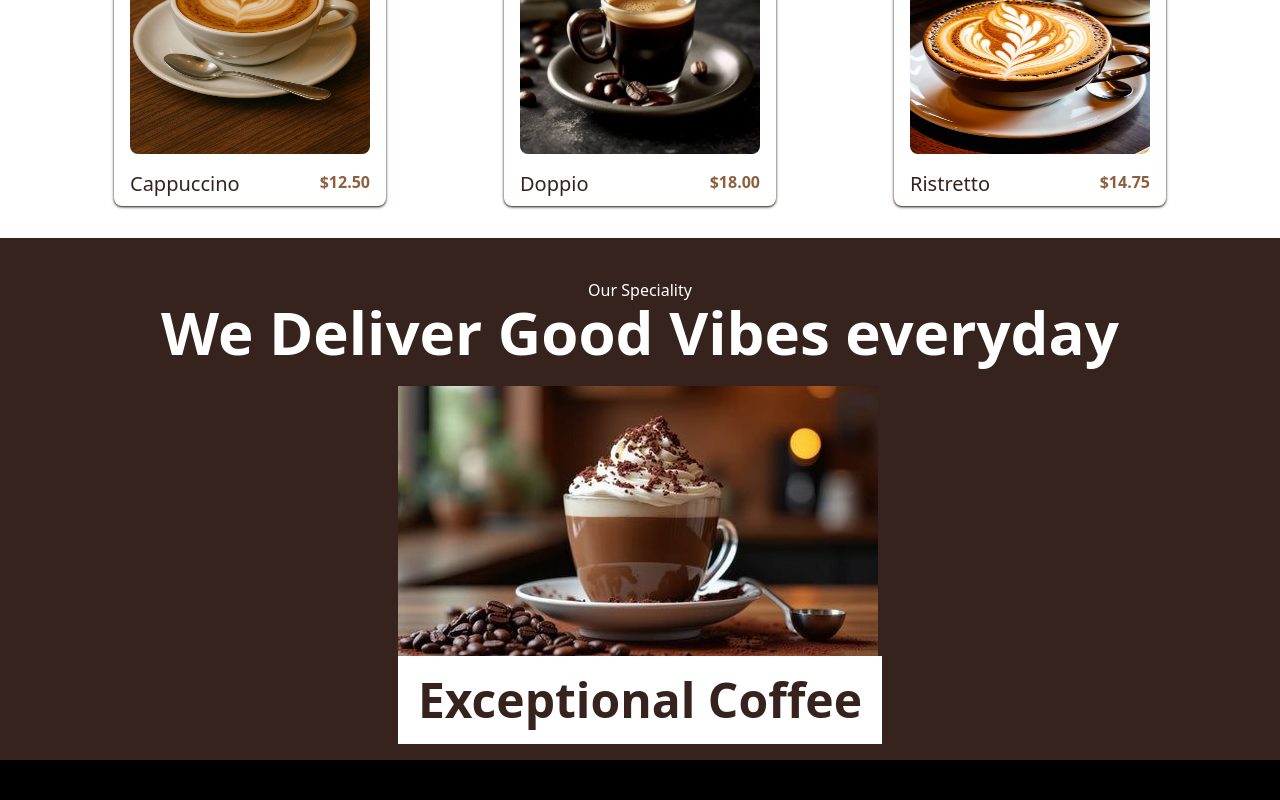
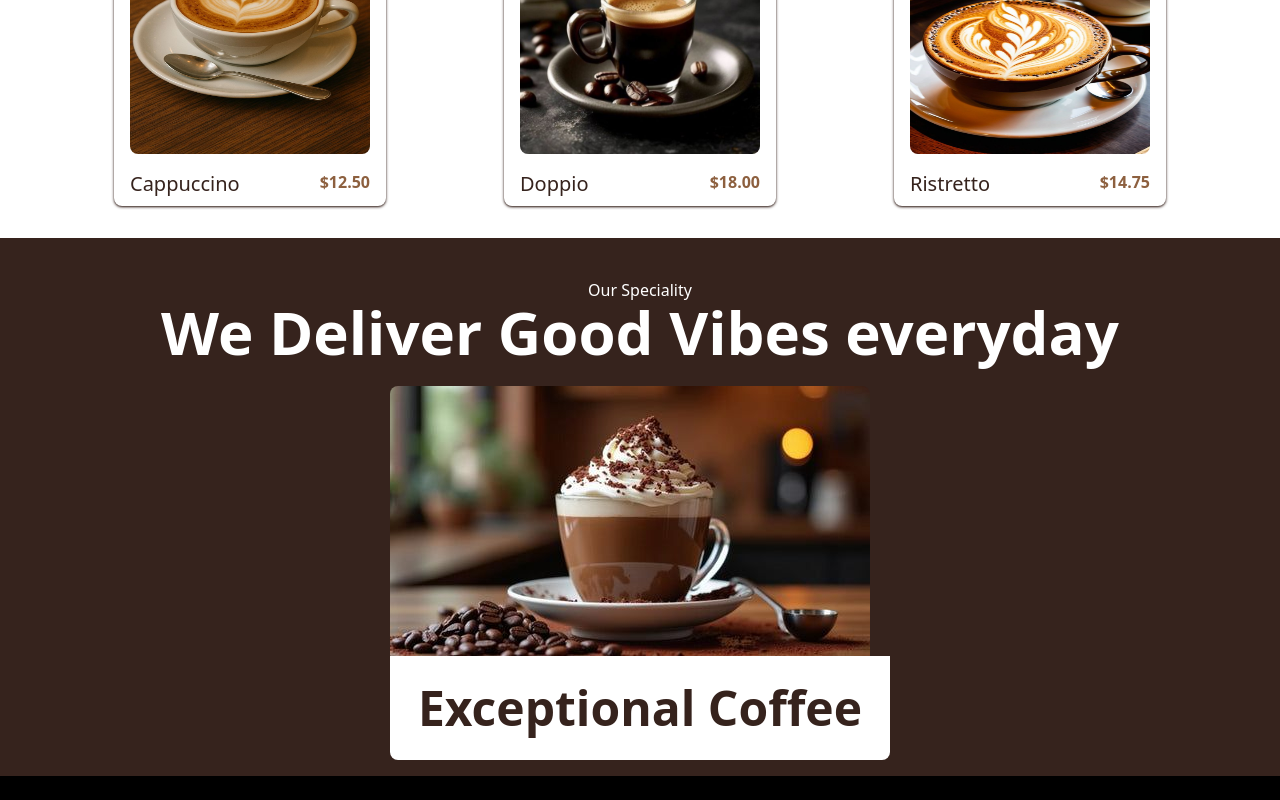
Before and after one commit to Developerfiyin/Finpay-project, a React (Vite) app: page / in a window 1280 px wide. Shown: the part 1214-2014 px from the top of the page. Built offline with nearby package versions, Linux system fonts and the light colour scheme.

Commit message:
updated section

```diff
--- a/src/Components/Speciality.jsx
+++ b/src/Components/Speciality.jsx
@@ -7,10 +7,10 @@ const Speciality = () => {
           <h5 className='mt-6'> Our Speciality</h5>
           <h1 className='text-6xl font-semibold'>We Deliver Good Vibes everyday</h1>
            <div className='flex justify-evenly mt-6'>
-            <div>
-            <img src={coffee} alt="The exceptional coffee image " />
-                 <div className='bg-white'>
-                    <h1 className='text-5xl p-5 font-semibold text-[#36231d]'> Exceptional Coffee</h1>
+            <div className=''>
+            <img src={coffee} alt="The exceptional coffee image" className='rounded-t-lg'/>
+                 <div className='bg-white rounded-b-lg'>
+                    <h1 className='text-5xl p-7  font-semibold text-[#36231d]'> Exceptional Coffee</h1>
                  </div>
             </div>
            </div>
```
